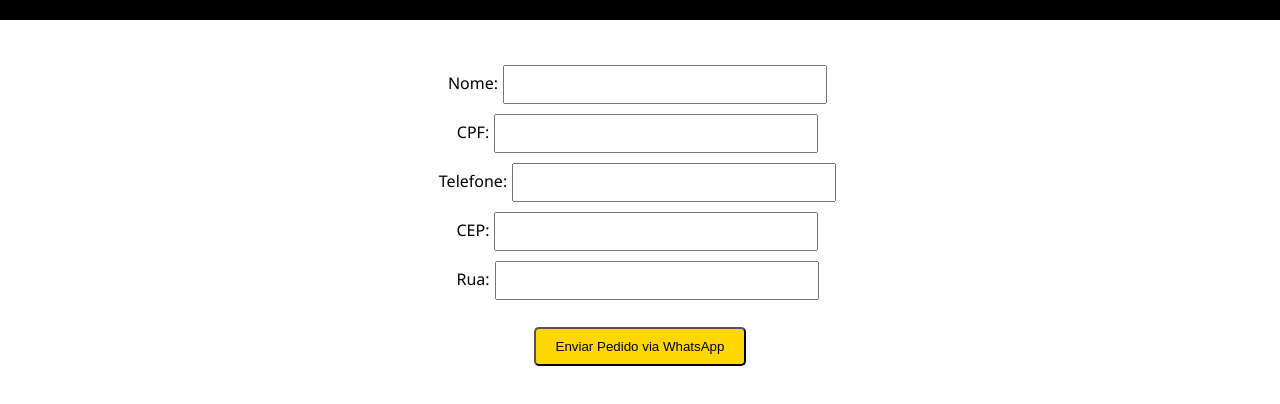
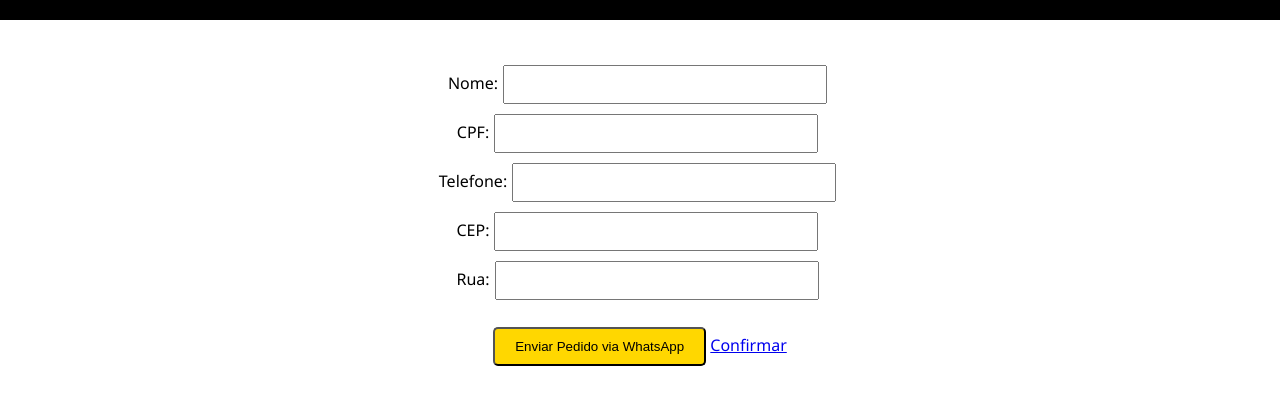
Before and after one commit to Chiesamoveis/chiesa-moveis, a plain HTML site: page carrinho.html in a window 1280 px wide. Shown: the part 106-510 px from the top of the page. Drawn offline with Linux system fonts and the light colour scheme.

Commit message:
Update carrinho.html

```diff
--- a/carrinho.html
+++ b/carrinho.html
@@ -16,6 +16,7 @@
             <label>CEP:</label><input type="text" name="cep" required><br>
             <label>Rua:</label><input type="text" name="rua" required><br><br>
             <button type="submit" class="botao">Enviar Pedido via WhatsApp</button>
+            <a href="https://wa.me/554996072141?text=Seu%20pedido%20aqui" target="_blank">Confirmar</a>
         </form>
     </main>
 </body>
```
